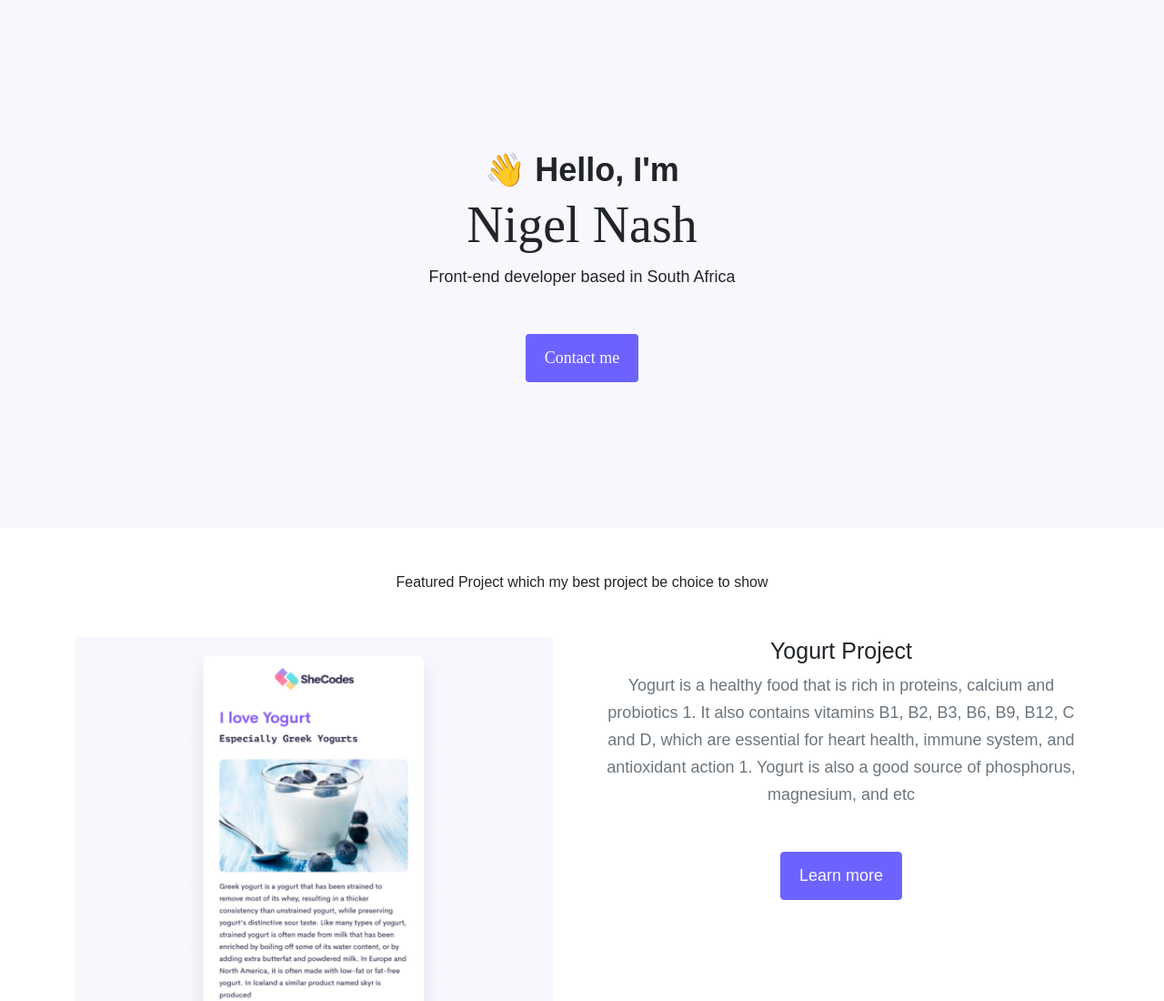
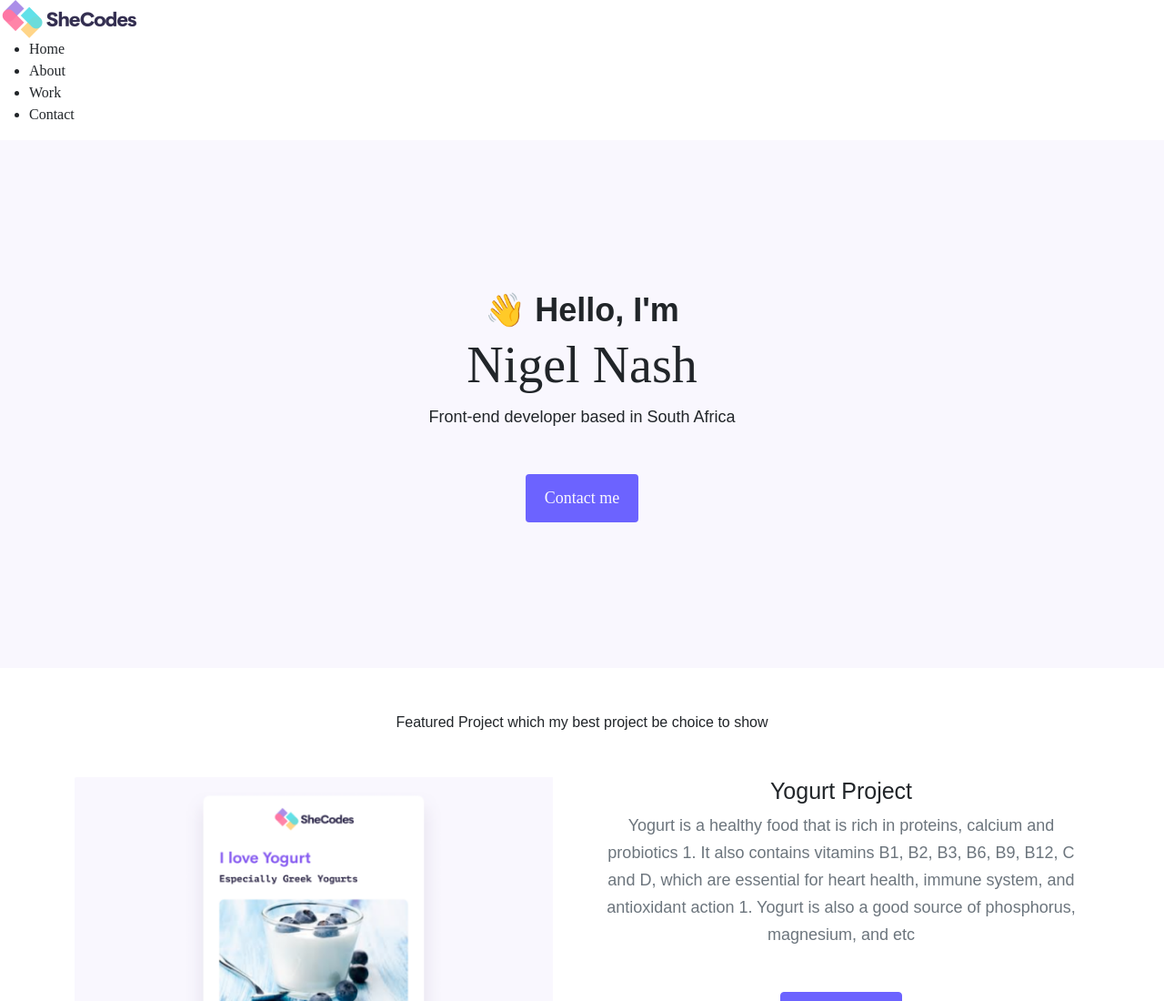
Before and after one commit to Nigelnash/Portfolio-Project, a plain HTML site: page index.html in a window 1280 px wide. Shown: the top 1100 px of the page at 91% size. Drawn offline with nearby package versions, Linux system fonts and the light colour scheme.

Commit message:
updated files

```diff
--- a/index.html
+++ b/index.html
@@ -21,6 +21,16 @@
     <link rel="stylesheet" href="styles.css" />
   </head>
   <body>
+    <nav>
+      <div class=""></div>
+      <img src="logo.png" class="logo" alt=""/>
+      <ul>
+        <li>Home</li>
+        <li>About</li>
+        <li>Work</li>
+        <li>Contact</li>
+      </ul>
+    </nav>
       <div class="hero">
         <p>👋 Hello, I'm</p>
         <h1>Nigel Nash</h1>
--- a/styles.css
+++ b/styles.css
@@ -57,7 +57,7 @@ h2{
     font-size: small;
 
 .img-fluid{
-        display: none;
+    display: none;
     }
 }
 
@@ -108,3 +108,6 @@ p{
     border-radius: 2px;
     padding-right: 20px;
 }
+.logo{
+    max-width:150px;
+}
```
Also changed, not shown: logo.png (added).
